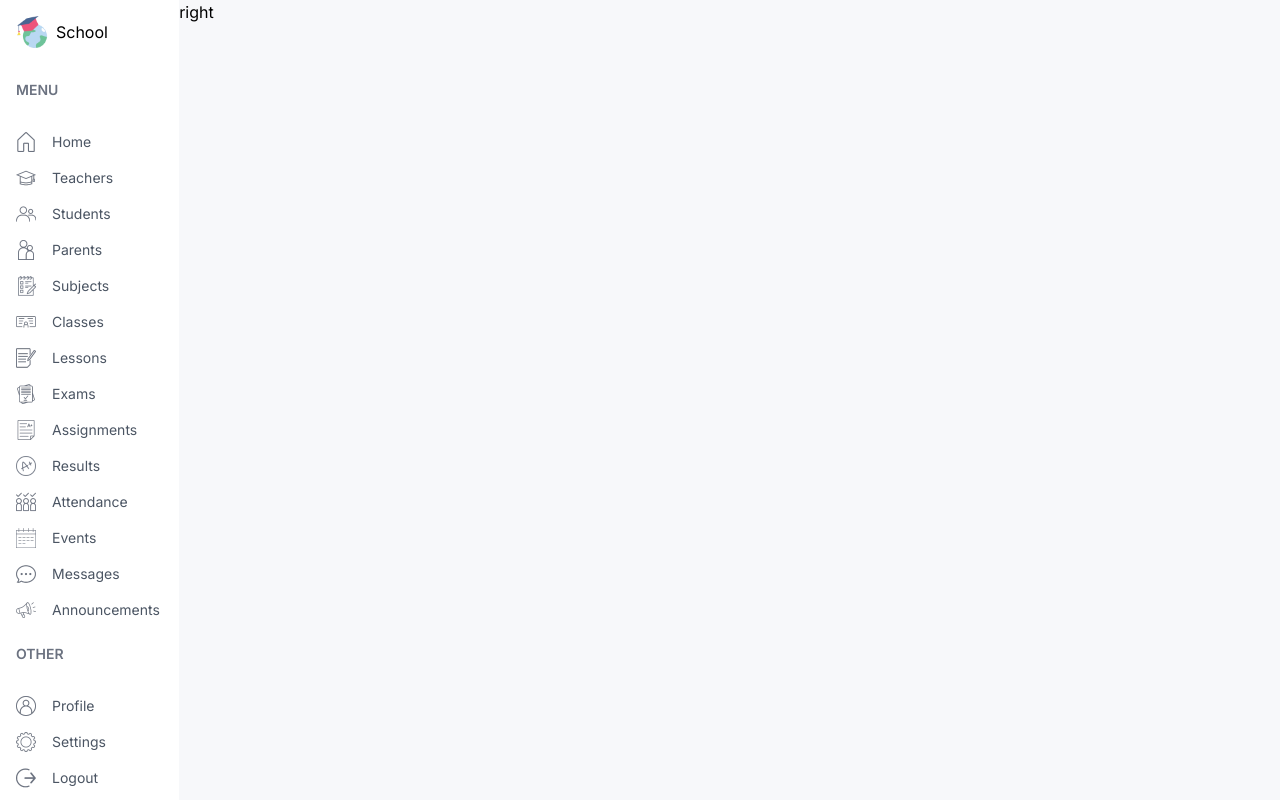
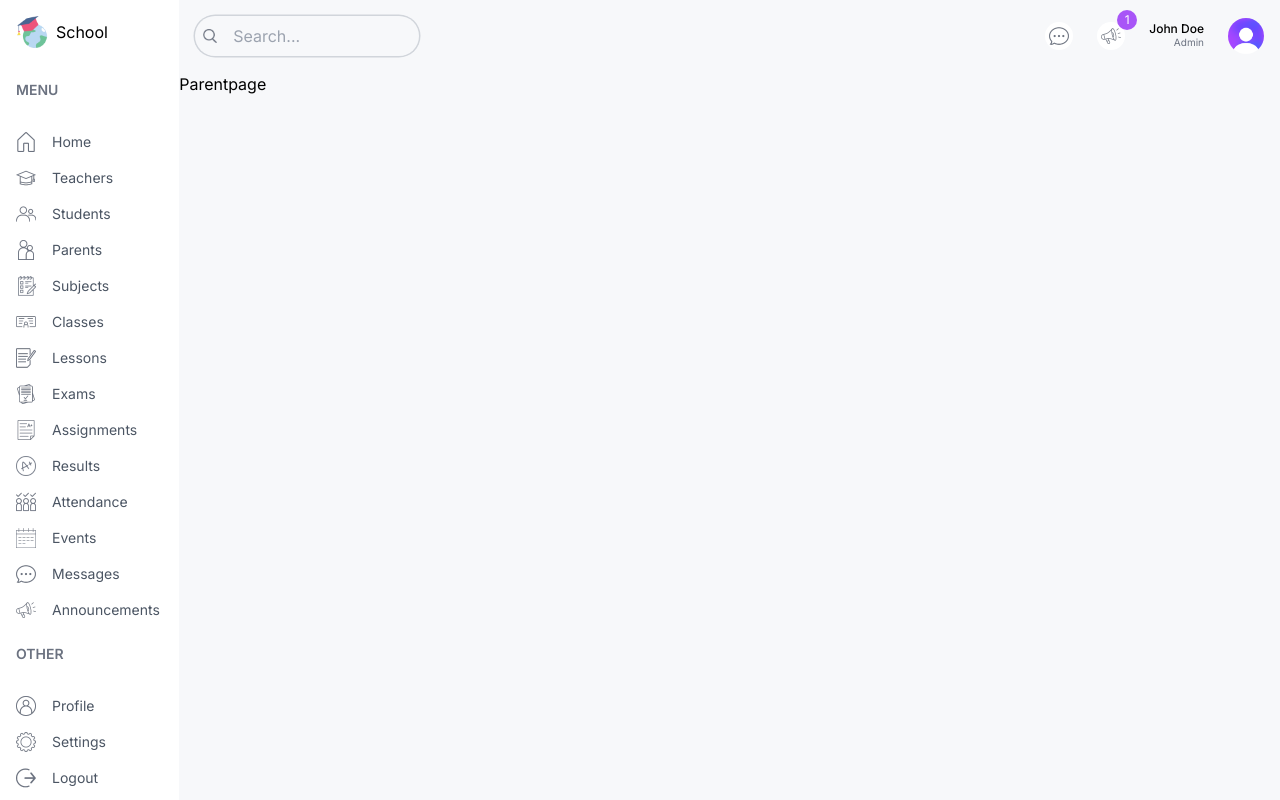
Before and after one commit to Nyakamba/school, a Next.js app: page /parent in a window 1280 px wide. Built offline with nearby package versions, Linux system fonts and the light colour scheme.

Commit message:
Build the navbar

```diff
--- a/src/app/(dashboard)/layout.tsx
+++ b/src/app/(dashboard)/layout.tsx
@@ -1,4 +1,5 @@
 import Menu from "@/components/Menu";
+import Navbar from "@/components/Navbar";
 import Image from "next/image";
 import Link from "next/link";
 
@@ -22,7 +23,8 @@ export default function DashboardLayout({
       </div>
       {/* right sidebar */}
       <div className="w-[86%] md:w-[92%] lg:w-[84%] xl:w-[86%] bg-[#F7F8FA] overflow-scroll">
-        right
+        <Navbar />
+        {children}
       </div>
     </div>
   );
--- a/src/components/Navbar.tsx
+++ b/src/components/Navbar.tsx
@@ -0,0 +1,55 @@
+import Image from "next/image";
+import React from "react";
+
+const Navbar = () => {
+  return (
+    <div className="flex items-center justify-between p-4">
+      {/* SEARCH BAR */}
+      <div className="hidden md:flex items-center gap-2 rounded-full px-2  ring-[1.5px] ring-gray-300">
+        <Image src="/search.png" alt="search" width={14} height={14} />
+        <input
+          type="text"
+          placeholder="Search..."
+          className="w-[200px] p-2 bg-transparent outline-none"
+        />
+      </div>
+      {/* ICONS AND USER */}
+      <div className="flex items-center gap-6 justify-end  w-full">
+        <div className="bg-white rounded-full w-7 h-7 flex items-center justify-center cursor-pointer">
+          <Image
+            src="/message.png"
+            alt="message"
+            width={20}
+            height={20}
+            className=""
+          />
+        </div>
+        <div className="bg-white rounded-full w-7 h-7 flex items-center justify-center cursor-pointer relative">
+          <Image
+            src="/announcement.png"
+            alt="announcement"
+            width={20}
+            height={20}
+            className=""
+          />
+          <div className="absolute flex items-center justify-center -top-3  -right-3 w-5 h-5 bg-purple-500 rounded-full text-white text-xs">
+            1
+          </div>
+        </div>
+        <div className="flex flex-col">
+          <span className="text-xs leading-3 font-medium">John Doe</span>
+          <span className="text-[10px] text-gray-500 text-right">Admin</span>
+        </div>
+        <Image
+          src="/avatar.png"
+          alt="avatar"
+          width={36}
+          height={36}
+          className="rounded-full"
+        />
+      </div>
+    </div>
+  );
+};
+
+export default Navbar;
```
